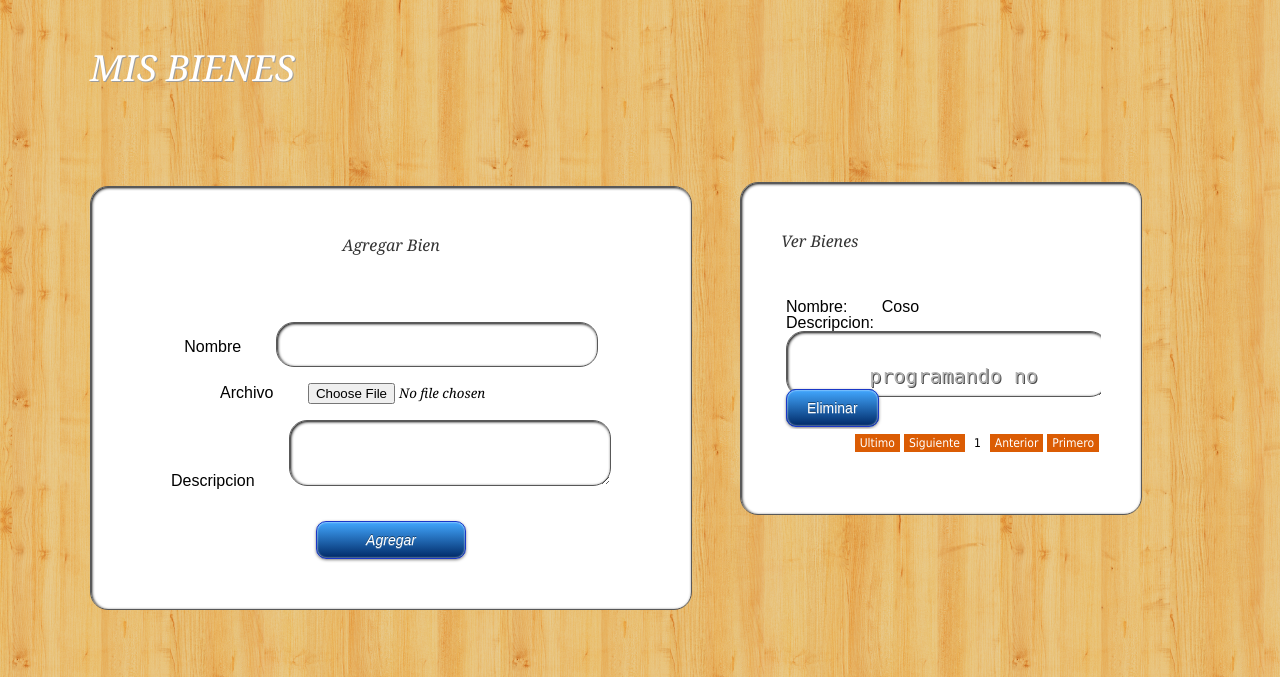
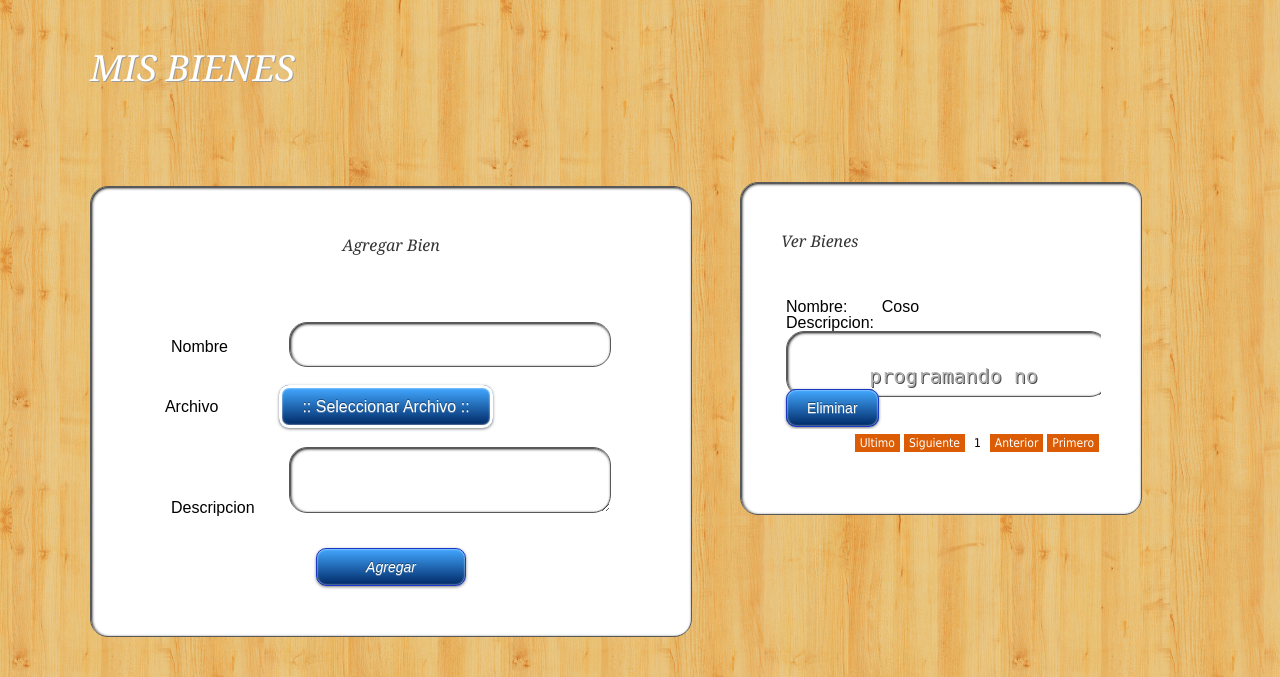
Before and after one commit to jorgedipra/Testamento, a PHP site: page /clientes/bienes.php in a window 1280 px wide. Shown: the top 677 px of the page. Run offline with PHP 8.4, Linux system fonts and the light colour scheme; data comes from the database, SQL or seed files in the repository.

Commit message:
boton file

```diff
--- a/clientes/cuerpo/bienes.php
+++ b/clientes/cuerpo/bienes.php
@@ -9,12 +9,17 @@
   <br>
   <br>
 	 <form action="bienes.php" method="post" enctype="multipart/form-data">
-      <label>Nombre</label>
+      <label>Nombre</label>&nbsp; &nbsp;&nbsp; &nbsp;
       <input name="nobien" type="text">
       <br>
       <br>
-      <label>Archivo</label>
-      <input name="urlbien" type="file">
+      <br>
+      <label>Archivo</label>&nbsp; &nbsp;&nbsp; &nbsp;
+      <label class="button file">:: Seleccionar Archivo ::</label>
+      <input name="urlbien"  class="filef" type="file">
+      &nbsp; &nbsp; &nbsp; &nbsp; &nbsp; &nbsp; &nbsp; &nbsp;
+      &nbsp; &nbsp; &nbsp; &nbsp; &nbsp; &nbsp;
+      <br>
       <br>
       <br>
       <label>Descripcion</label>
--- a/css/stylebenef.css
+++ b/css/stylebenef.css
@@ -213,3 +213,16 @@ li{
 .content li, .alt_content li, .content > p{
   padding: 5px
 }
+ .file{
+    border: solid;
+    font-size: 16px;
+  }
+  .filef{
+	border: solid;
+	width: 200px;
+	height: 35px;
+	position: absolute;
+	margin-left: -212px;
+	margin-top: -12px;
+	opacity: 0;
+  }
```
